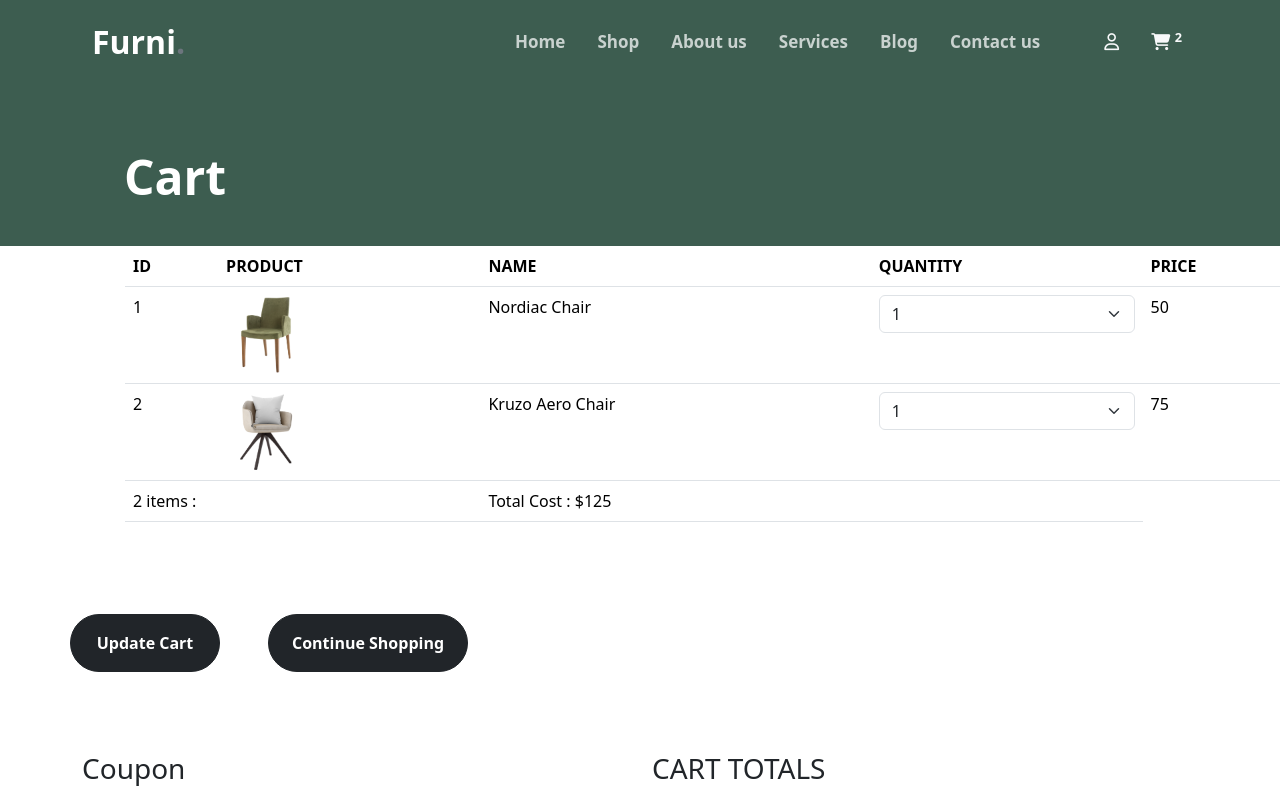
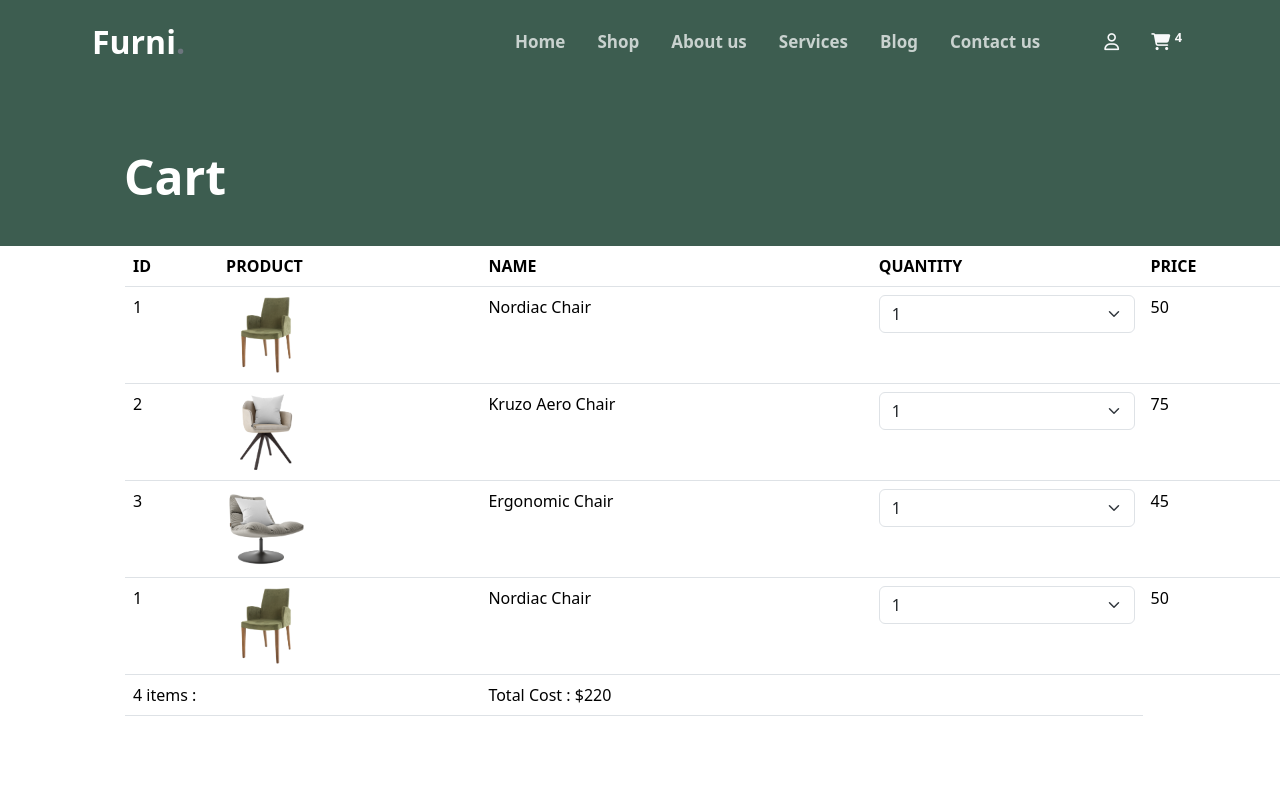
Before and after one commit to aniket-patil7075/Furniture_E-commerce, a React (Vite) app: page /Cart in a window 1280 px wide. Shown: the top 800 px of the page. Built offline with nearby package versions, Linux system fonts and the light colour scheme; data requests are answered from the project's data file.

Commit message:
All done

```diff
--- a/db.json
+++ b/db.json
@@ -81,6 +81,22 @@
       "price": 75,
       "stock": 3,
       "qty": 1
+    },
+    {
+      "id": "3",
+      "image": "./product-2.png",
+      "name": "Ergonomic Chair",
+      "price": 45,
+      "stock": 10,
+      "qty": 1
+    },
+    {
+      "id": "1",
+      "image": "./product-3.png",
+      "name": "Nordiac Chair",
+      "price": 50,
+      "stock": 7,
+      "qty": 1
     }
   ]
 }
--- a/src/App.jsx
+++ b/src/App.jsx
@@ -35,7 +35,7 @@ function App() {
         <Route path='/User' element={<User/>}/>
         <Route path='/Cart' element={<Cart/>}/>
         <Route path='/checkout' element={<Checkout/>}/>
-        <Route path='/check' element={<Checkout2/>}/>
+        {/* <Route path='/check' element={<Checkout2/>}/> */}
         <Route path='/qrcode' element={<QRCodeWithCountdown/>}/>
         <Route path='/billingAdd' element={<BillingAddress/>} />
         <Route path='/Signup' element={<Signup/>} />
```
